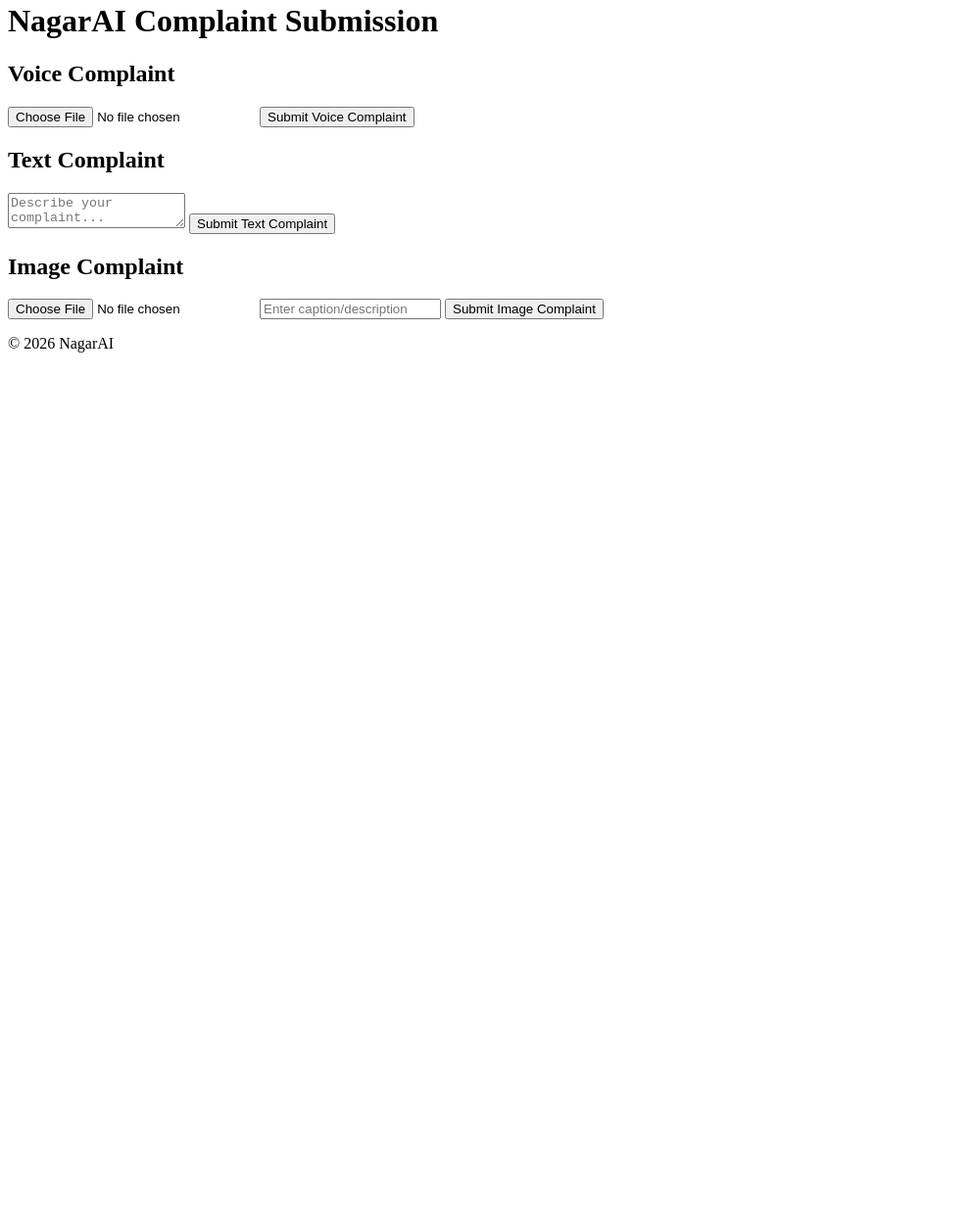
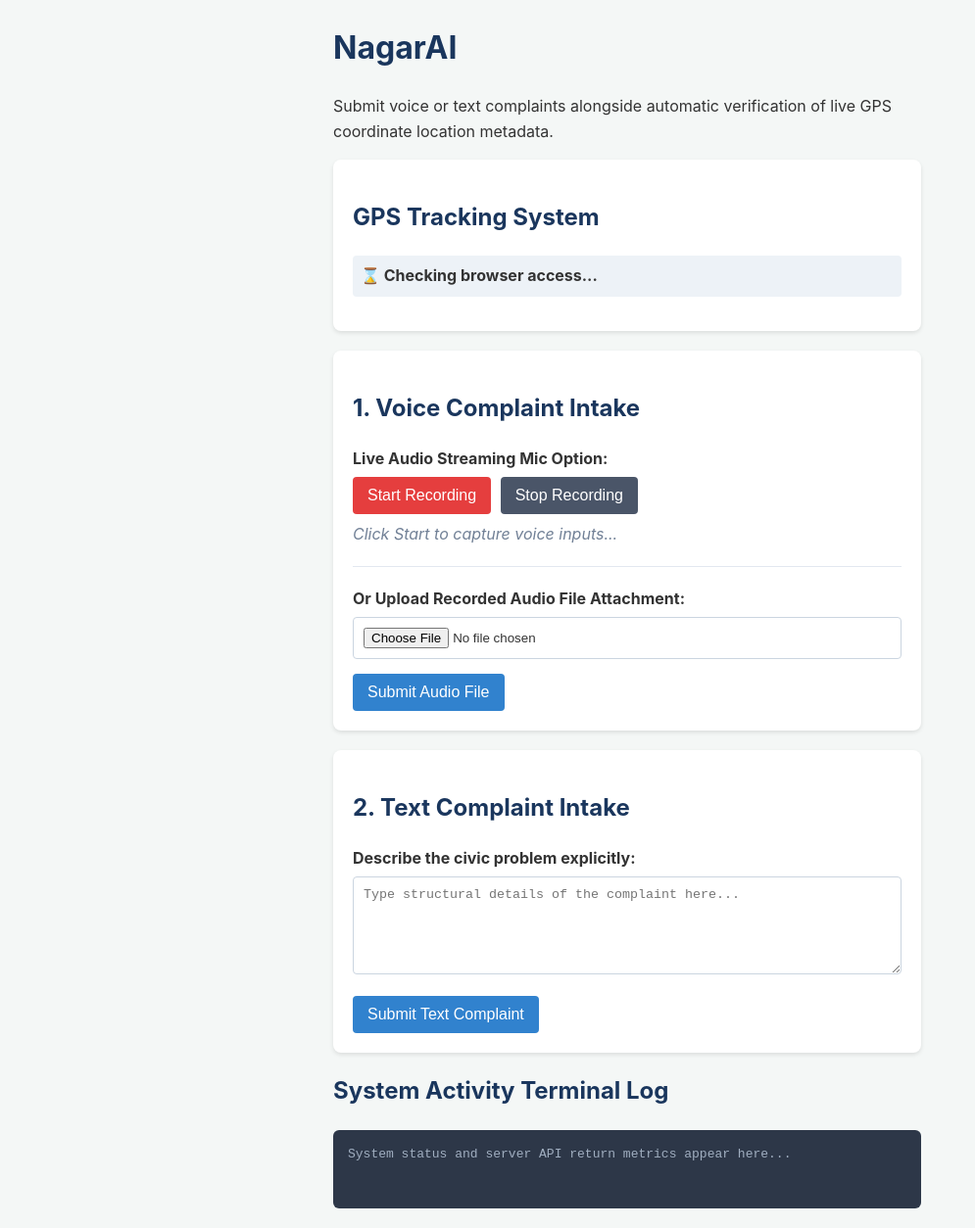
Before and after one commit to Nivetha-3227/NagarAI, a plain HTML site: page index.html in a window 1280 px wide. Shown: the part 18-1272 px from the top of the page at 98% size, without its empty margins (0-995 px from the left). Before the commit the page ends 800 px from the top, so only its background shows below. Drawn offline with Linux system fonts and the light colour scheme.

Commit message:
Update index.html

```diff
--- a/index.html
+++ b/index.html
@@ -1,45 +1,144 @@
 <!DOCTYPE html>
 <html lang="en">
 <head>
-  <meta charset="UTF-8">
-  <title>NagarAI Civic Complaint Portal</title>
-  <link rel="stylesheet" href="styles.css">
+    <meta charset="UTF-8">
+    <meta name="viewport" content="width=device-width, initial-scale=1.0">
+    <title>NagarAI - Public Complaint Intake</title>
+    <!-- Linked correctly to a local root stylesheet -->
+    <link rel="stylesheet" href="styles.css">
+    <style>
+        body {
+            font-family: -apple-system, BlinkMacSystemFont, "Segoe UI", Roboto, Helvetica, Arial, sans-serif;
+            line-height: 1.6;
+            max-width: 600px;
+            margin: 0 auto;
+            padding: 20px;
+            background-color: #f4f7f6;
+            color: #333;
+        }
+        h1, h2 {
+            color: #1a365d;
+        }
+        .card {
+            background: #fff;
+            padding: 20px;
+            margin-bottom: 20px;
+            border-radius: 8px;
+            box-shadow: 0 2px 4px rgba(0,0,0,0.1);
+        }
+        .gps-status {
+            font-weight: bold;
+            padding: 8px;
+            background: #edf2f7;
+            border-radius: 4px;
+            margin-bottom: 15px;
+        }
+        .form-group {
+            margin-bottom: 15px;
+        }
+        label {
+            display: block;
+            margin-bottom: 5px;
+            font-weight: bold;
+        }
+        textarea, input[type="file"] {
+            width: 100%;
+            padding: 10px;
+            border: 1px solid #cbd5e0;
+            border-radius: 4px;
+            box-sizing: border-box;
+        }
+        textarea {
+            height: 100px;
+            resize: vertical;
+        }
+        button {
+            background-color: #3182ce;
+            color: white;
+            padding: 10px 15px;
+            border: none;
+            border-radius: 4px;
+            cursor: pointer;
+            font-size: 1rem;
+            margin-right: 5px;
+        }
+        button:disabled {
+            background-color: #a0aec0;
+            cursor: not-allowed;
+        }
+        button#startRec {
+            background-color: #e53e3e;
+        }
+        button#stopRec {
+            background-color: #4a5568;
+        }
+        #status {
+            background-color: #2d3748;
+            color: #a0aec0;
+            padding: 15px;
+            border-radius: 6px;
+            font-family: monospace;
+            white-space: pre-wrap;
+            margin-top: 20px;
+            min-height: 50px;
+        }
+    </style>
 </head>
 <body>
-  <header>
-    <h1>NagarAI Complaint Submission</h1>
-  </header>
 
-  <main>
-    <!-- Voice Complaint -->
-    <section>
-      <h2>Voice Complaint</h2>
-      <input type="file" id="voiceFile" accept="audio/*">
-      <button onclick="submitVoice()">Submit Voice Complaint</button>
-    </section>
+    <h1>NagarAI</h1>
+    <p>Submit voice or text complaints alongside automatic verification of live GPS coordinate location metadata.</p>
 
-    <!-- Text Complaint -->
-    <section>
-      <h2>Text Complaint</h2>
-      <textarea id="textComplaint" placeholder="Describe your complaint..."></textarea>
-      <button onclick="submitText()">Submit Text Complaint</button>
-    </section>
+    <!-- Global Location Tracking Indicator Block -->
+    <div class="card">
+        <h2>GPS Tracking System</h2>
+        <div id="gpsText" class="gps-status">⌛ Checking browser access...</div>
+    </div>
 
-    <!-- Image Complaint -->
-    <section>
-      <h2>Image Complaint</h2>
-      <input type="file" id="imageFile" accept="image/*">
-      <input type="text" id="imageCaption" placeholder="Enter caption/description">
-      <button onclick="submitImage()">Submit Image Complaint</button>
-    </section>
+    <!-- 1A & 1B. Voice Complaint Section -->
+    <div class="card">
+        <h2>1. Voice Complaint Intake</h2>
 
-    <div id="response"></div>
-  </main>
+        <!-- Microphone Capture Control Interfacing with line 80 startBtn elements -->
+        <div class="form-group">
+            <label>Live Audio Streaming Mic Option:</label>
+            <button type="button" id="startRec">Start Recording</button>
+            <button type="button" id="stopRec" disabled>Stop Recording</button>
+            <p id="recStatus" style="font-style: italic; color: #718096; margin-top: 8px;">Click Start to capture voice inputs...</p>
+        </div>
 
-  <footer>
-    <p>&copy; 2026 NagarAI</p>
-  </footer>
+        <hr style="border: 0; border-top: 1px solid #e2e8f0; margin: 20px 0;">
 
-  <script src="script.js"></script>
+        <!-- File Upload Form Element interacting with event sub-block 1B -->
+        <form id="voiceForm">
+            <div class="form-group">
+                <label for="audioFile">Or Upload Recorded Audio File Attachment:</label>
+                <input type="file" id="audioFile" accept="audio/*">
+            </div>
+            <button type="submit">Submit Audio File</button>
+        </form>
+    </div>
+
+    <!-- 2. Text Complaint Form Component -->
+    <div class="card">
+        <h2>2. Text Complaint Intake</h2>
+        <!-- Form structure maps cleanly onto script.js Event Listeners -->
+        <form id="textForm">
+            <div class="form-group">
+                <label for="textInput">Describe the civic problem explicitly:</label>
+                <!-- Linked id explicitly match standard payload element selectors -->
+                <textarea id="textInput" placeholder="Type structural details of the complaint here..."></textarea>
+            </div>
+            <!-- Removed native inline raw event binders to allow Event Interception by script.js -->
+            <button type="submit">Submit Text Complaint</button>
+        </form>
+    </div>
+
+    <!-- Central Response Log Layout Output Block -->
+    <h2>System Activity Terminal Log</h2>
+    <div id="status">System status and server API return metrics appear here...</div>
+
+    <!-- Attached JavaScript Implementation File Integration point -->
+    <script src="script.js"></script>
 </body>
 </html>
```
